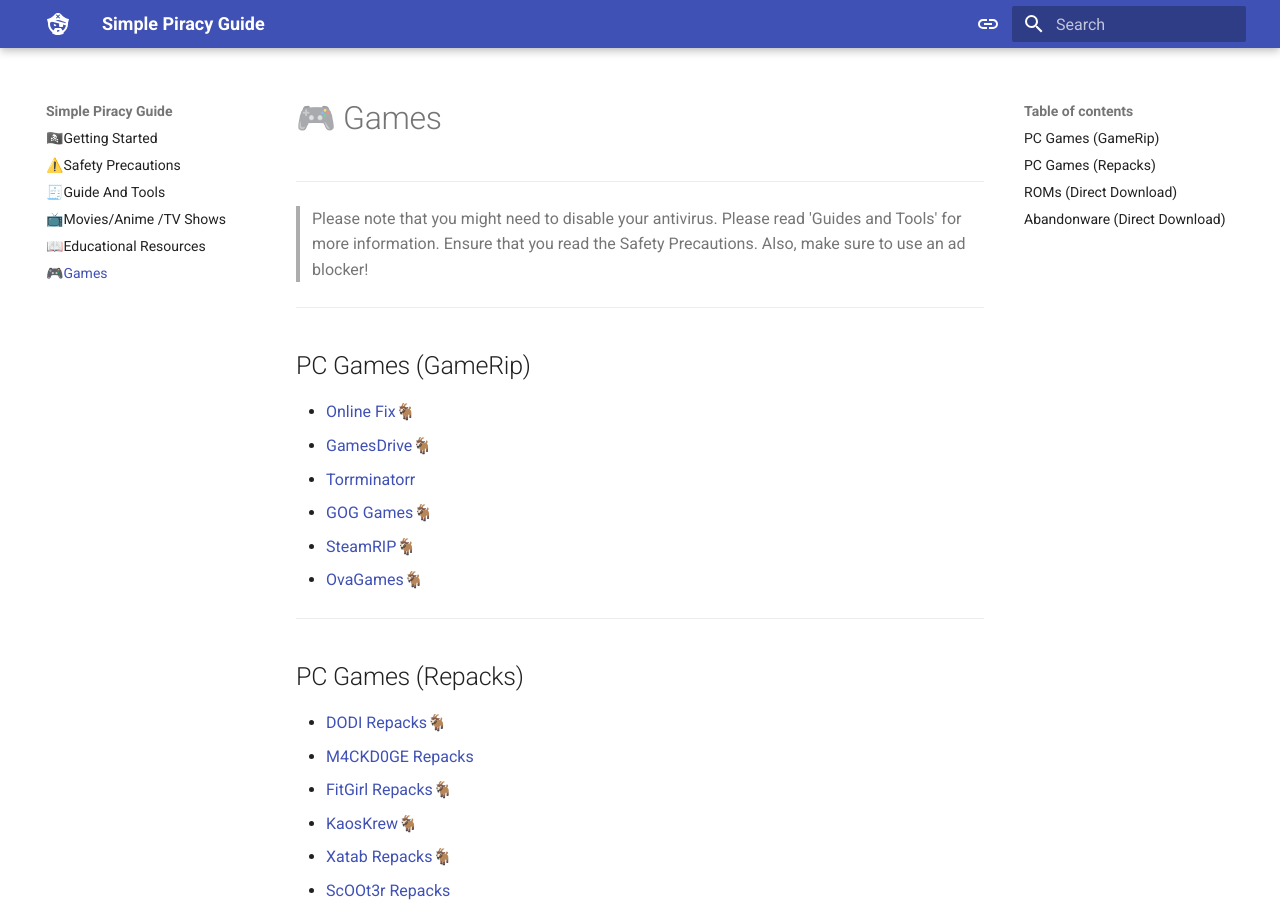
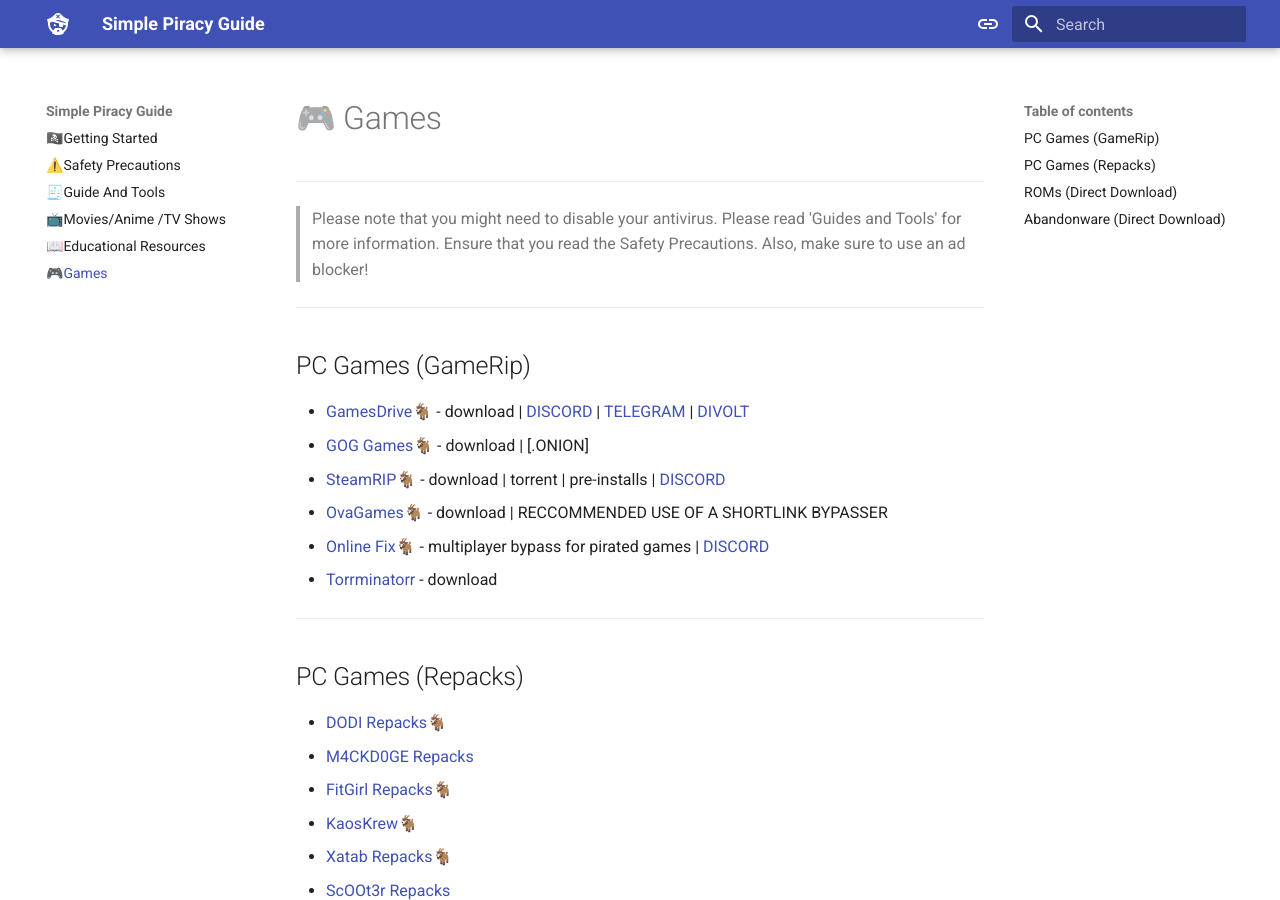
Before and after one commit to eli32-vlc/simple-piracy-guide, an MkDocs documentation site: the page built from docs/games.md, in a window 1280 px wide and 900 px high. Built offline with MkDocs 1.6.1 and Material for MkDocs 9.7.7, drawn with Linux system fonts in a browser that asks for light colours.

Commit message:
Update games.md

```diff
--- a/docs/games.md
+++ b/docs/games.md
@@ -6,14 +6,12 @@
 ---
 ## PC Games (GameRip)
 
-
-
-- [Online Fix🐐](https://online-fix.me/)
-- [GamesDrive🐐](https://gamesdrive.net/)
-- [Torrminatorr](https://forum.torrminatorr.com/)
-- [GOG Games🐐](https://gog-games.to/)
-- [SteamRIP🐐](https://steamrip.com/)
-- [OvaGames🐐](https://www.ovagames.com/)
+- [GamesDrive🐐](https://gamesdrive.net/) - download | [DISCORD](https://discord.gg/wXdNEhf73x) | [TELEGRAM](https://t.me/+qkrAOiq7k7ozNzRk) | [DIVOLT](https://gamesdrive.divolt.xyz/)
+- [GOG Games🐐](https://gog-games.to/) - download  | [.ONION]
+- [SteamRIP🐐](https://steamrip.com/) - download | torrent | pre-installs | [DISCORD](https://discord.gg/ycDt32VpPH)
+- [OvaGames🐐](https://www.ovagames.com/) - download | RECCOMMENDED USE OF A SHORTLINK BYPASSER
+- [Online Fix🐐](https://online-fix.me/) - multiplayer bypass for pirated games | [DISCORD](https://discord.gg/yExgFYncMD)
+- [Torrminatorr](https://forum.torrminatorr.com/) - download
 
 ---
 ## PC Games (Repacks)
```
